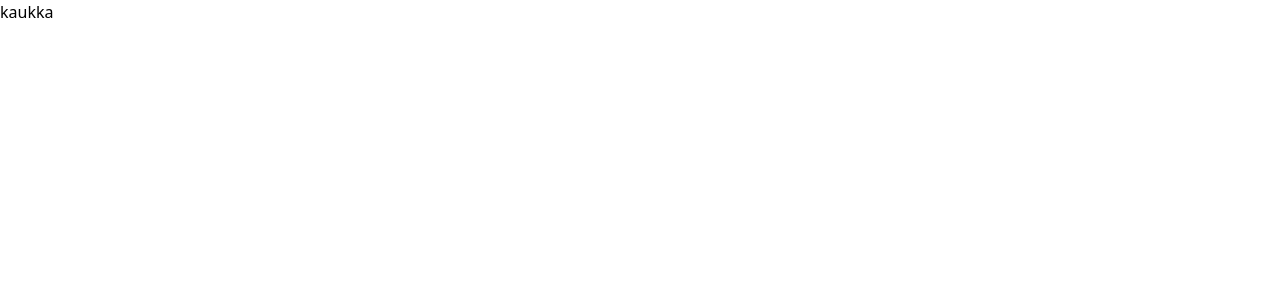
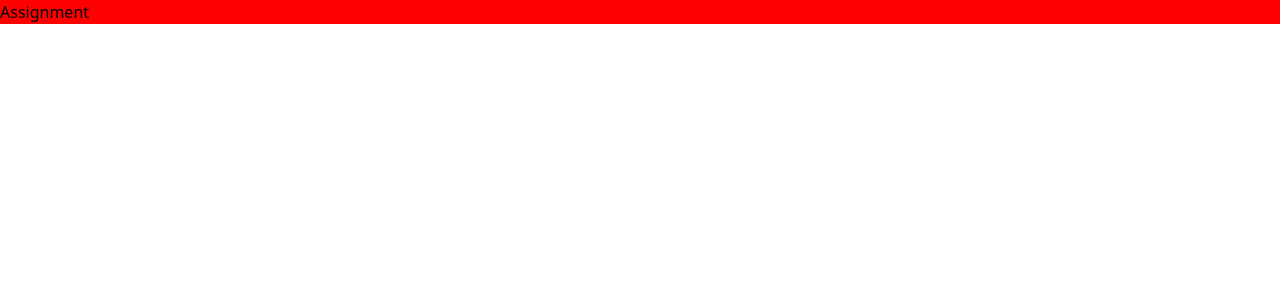
Before and after one commit to the-coder-kalisa/Assignment, a React (Vite) app: page / in a window 1280 px wide. Shown: the top 300 px of the page. Built offline with nearby package versions, Linux system fonts and the light colour scheme.

Commit message:
[second] commit

```diff
--- a/src/App.tsx
+++ b/src/App.tsx
@@ -1,5 +1,5 @@
 function App() {
-  return <div className="">kaukka</div>;
+  return <div className="bg-[red]">Assignment</div>;
 }
 
 export default App;
```
